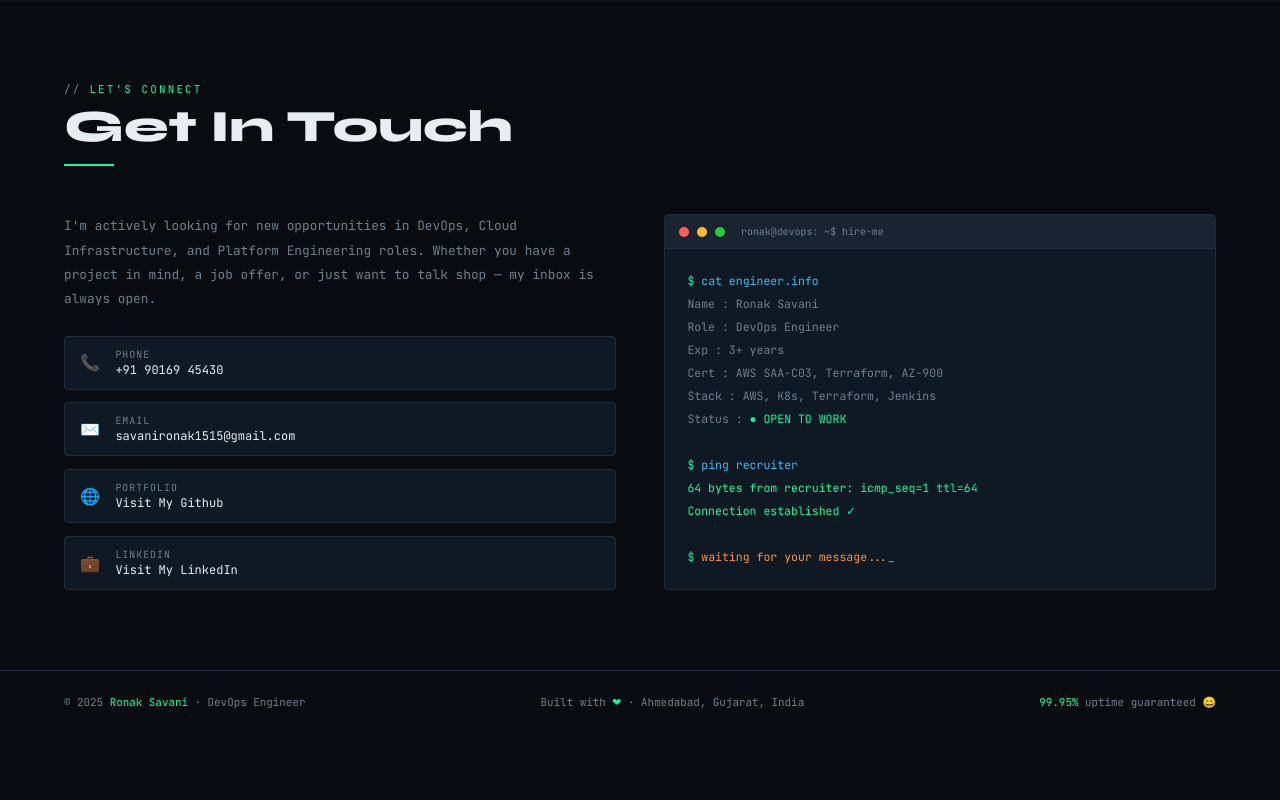
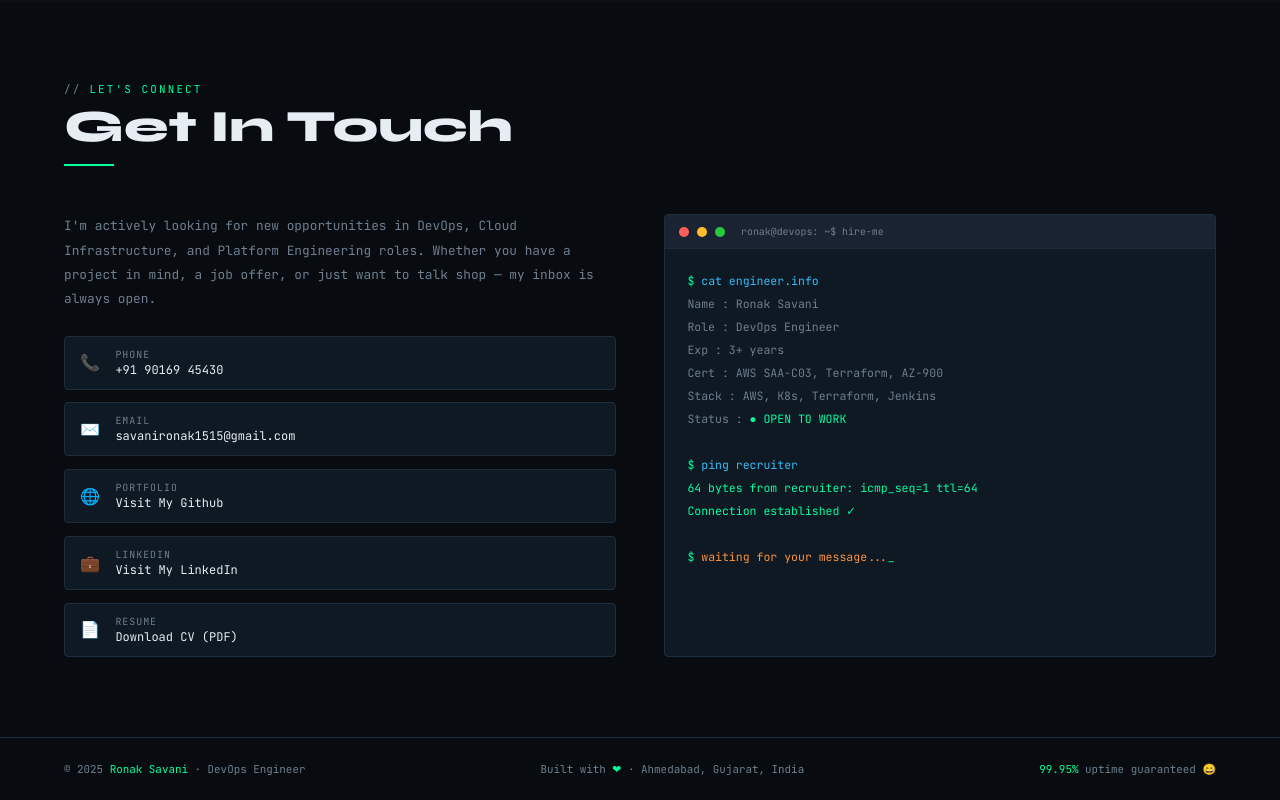
Before and after one commit to ronak-savani/portfolio, a plain HTML site: page index.html in a window 1280 px wide. Shown: the part 3856-4656 px from the top of the page. Before the commit the page ends 4589 px from the top, so only its background shows below. Drawn offline with Linux system fonts and the light colour scheme.

Commit message:
update code

```diff
--- a/index.html
+++ b/index.html
@@ -1560,6 +1560,13 @@
                             <div class="contact-link-val">Visit My LinkedIn</div>
                         </div>
                     </a>
+                   <a href="Ronak-CV.pdf" target="_blank" class="contact-link">
+                        <span class="contact-link-icon">📄</span>
+                        <div>
+                            <div class="contact-link-label">Resume</div>
+                            <div class="contact-link-val">Download CV (PDF)</div>
+                        </div>
+                    </a>
                 </div>
             </div>
             <div class="contact-right fade-up">
```
